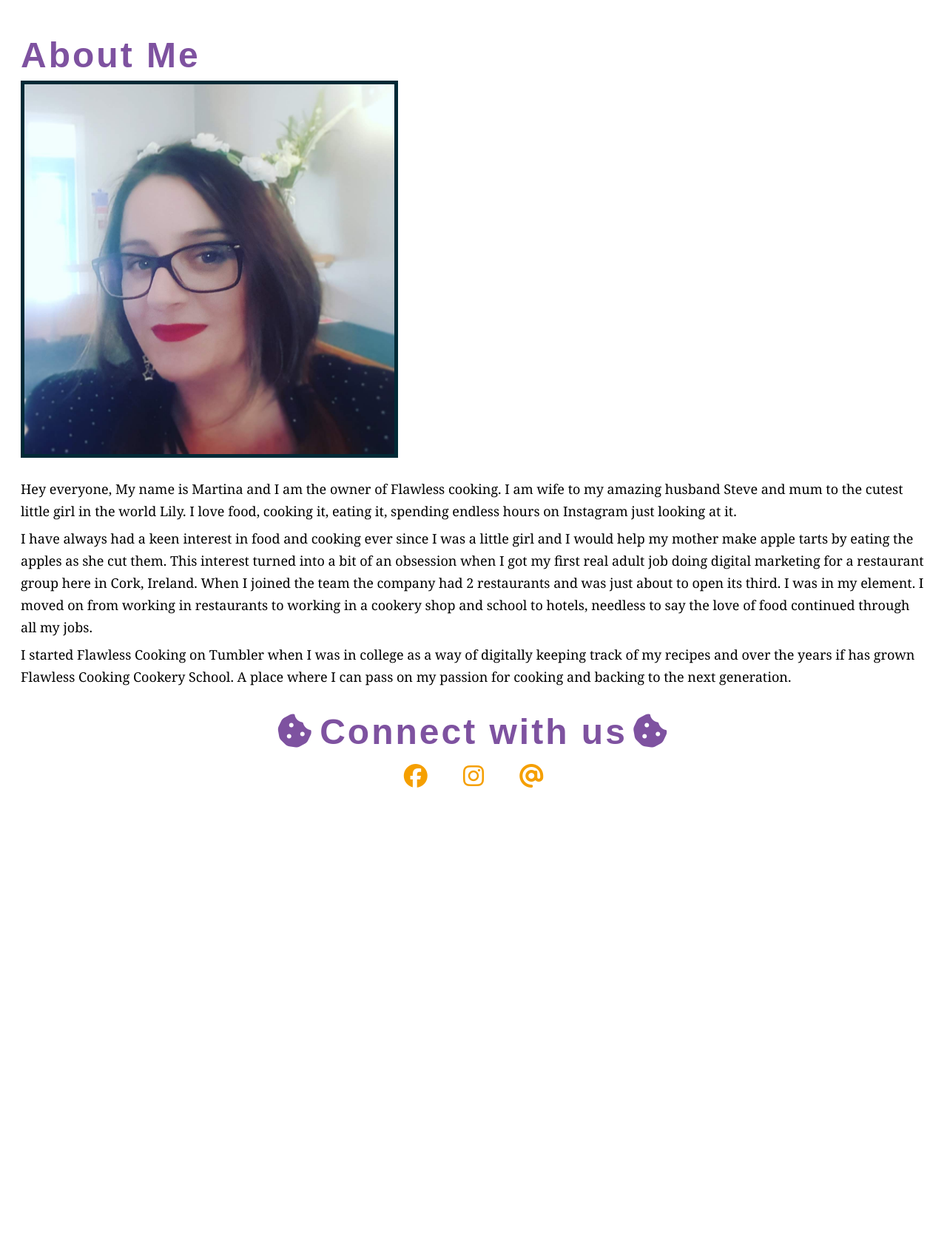
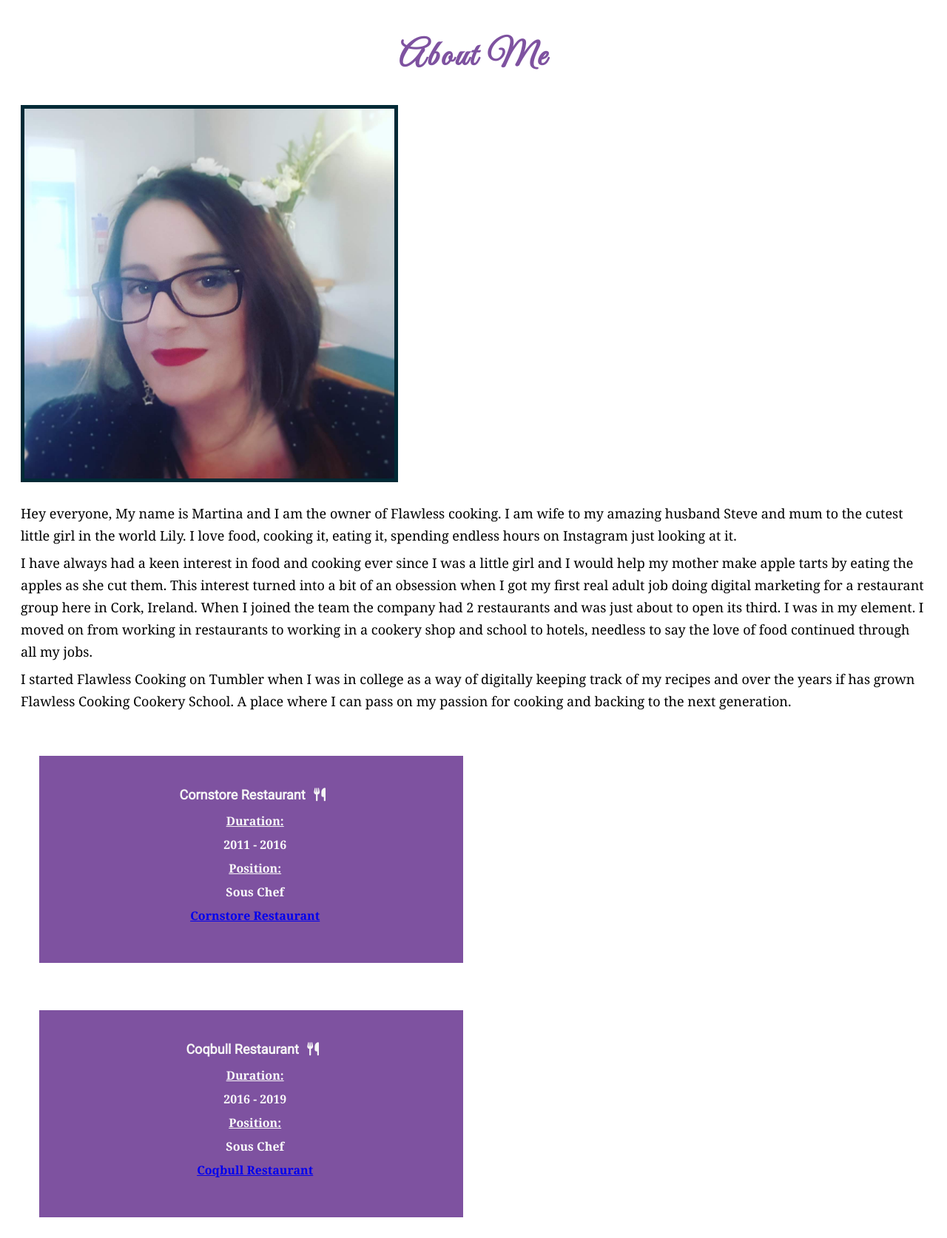
Before and after one commit to Martiless/flawlesscooking, a plain HTML site: page about.html in a window 1280 px wide. Shown: the part 200-1874 px from the top of the page at 74% size. Before the commit the page ends 1272 px from the top, so only its background shows below. Drawn offline with Linux system fonts and the light colour scheme; a web font is replaced by a local one.

Commit message:
Add more detail to about.html

```diff
--- a/about.html
+++ b/about.html
@@ -13,6 +13,7 @@
 </head>
 
 <body>
+    <header>
     <h2 id="logo"><a href="index.html">Flawless Cooking Cookery School</a></h2>
         <nav>
             <ul id="navigation">
@@ -35,8 +36,8 @@
     <section class="page-break">
 
     </section>
-    <section>
-        <h2>About Me</h2>
+    <section id="about">
+        <h3 class="h3">About Me</h3>
         <div>
             <div id="left-side-section">
                 <img src="/assets/images/teacher.jpg" alt="Image of Teacher" id="teacher">
@@ -58,9 +59,26 @@
                 passion for cooking and backing to the next generation.</p>
         </div>
     </section>
-    <section class="page-break-second">
+    <section id="experience">
+        <div>
+            <h3>Cornstore Restaurant <i class="fas fa-utensils"></i></h3>
+            <h4><u>Duration:</u></h4>
+            <h4>2011 - 2016</h4>
+            <h4><u>Position:</u></h4>
+            <h4>Sous Chef</h4>
+            <h4><a href="https://cornstore.ie/">Cornstore Restaurant</a></h4>
+        </div>
+        <div>
+            <h3>Coqbull Restaurant <i class="fas fa-utensils"></i></h3>
+            <h4><u>Duration:</u></h4>
+            <h4>2016 - 2019</h4>
+            <h4><u>Position:</u></h4>
+            <h4>Sous Chef</h4>
+            <h4><a href="https://www.coqbull.com/">Coqbull Restaurant</a></h4>
+        </div>
 
     </section>
+    <section id="footer">
     <footer>
         <h2><i class="fas fa-cookie-bite"></i>Connect with us<i class="fas fa-cookie-bite"></i></h2>
         <ul class="social">
@@ -79,7 +97,7 @@
         </ul>
         <script src="https://kit.fontawesome.com/c415ee89f4.js" crossorigin="anonymous"></script>
     </footer>
-
+</section>
 </body>
 
 </html>
--- a/assets/css/style.css
+++ b/assets/css/style.css
@@ -1,4 +1,5 @@
 @import url('https://fonts.googleapis.com/css2?family=Italianno&family=Roboto&display=swap');
+@import url('https://fonts.googleapis.com/css2?family=Great+Vibes&display=swap');
 
 * {
     margin: 7px;
@@ -282,6 +283,15 @@ ul {
 
 /*About page*/
 
+.h3 {
+    font-family: Great Vibes, sans-serif;
+    font-size: xxx-large;
+    letter-spacing: 3px;
+    color: #7E52A0;
+    text-align: center;
+    margin-bottom: 35px;
+}
+
 #teacher {
     width: 500px;
     height: 500px;
@@ -304,6 +314,30 @@ ul {
     width: 40%;
     margin: 0 0 20px 0;
     display: block;
+}
+
+#experience {
+    width: 100%;
+    overflow: hidden;
+}
+
+#experience div {
+    color: #fafafa;
+    background-color:#7E52A0;
+    width: 45%;
+    height: 250px;
+    float: left;
+    padding: 30px 0 0 10px;
+    text-align: center;
+    border: 25px solid white;
+    line-height: 25px;
+
+}
+
+#experince, h3 {
+    color: whitesmoke;
+    font-size: large;
+    font-family: Roboto, sans-serif;
 }
 
 /* Gallery */
@@ -398,18 +432,6 @@ ul {
         float: left;
         padding: 0;
 
-    }
-
-    #teacher {
-        width: 500px;
-        height: 500px;
-        margin: auto
-    }
-
-    #about-me {
-        width: 100%;
-        float: left;
-        padding: 0;
     }
 
     #gallery {
@@ -512,6 +534,13 @@ ul {
         width: 100%;
         float: left;
         padding: 0;
+    }
+
+    #experience > div {
+        width: auto;
+        height: 210px;
+        padding: 0;
+        float:none;
     }
 
     #gallery {
```
Also changed, not shown: gallery.html (+2 -0 lines), index.html (+2 -0 lines), recipe.html (+2 -0 lines), assets/images/Cork-landscape.jpg (added).
